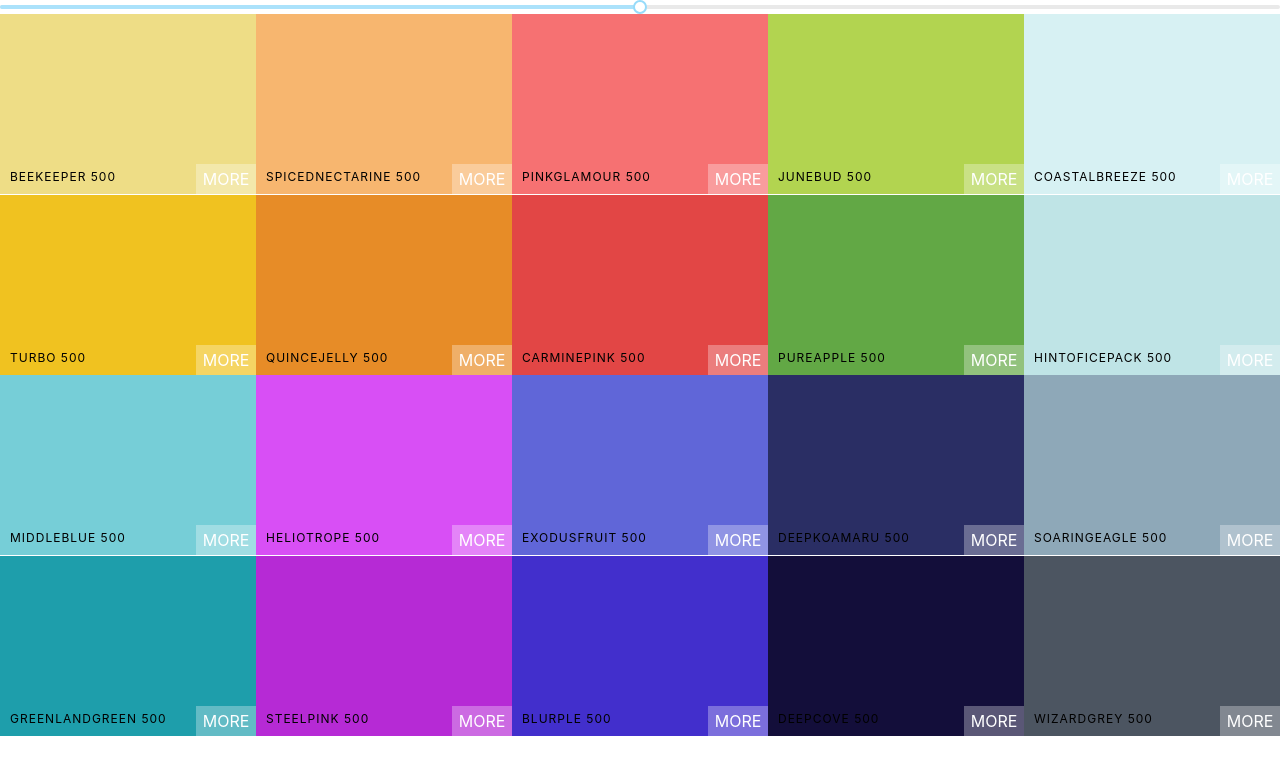
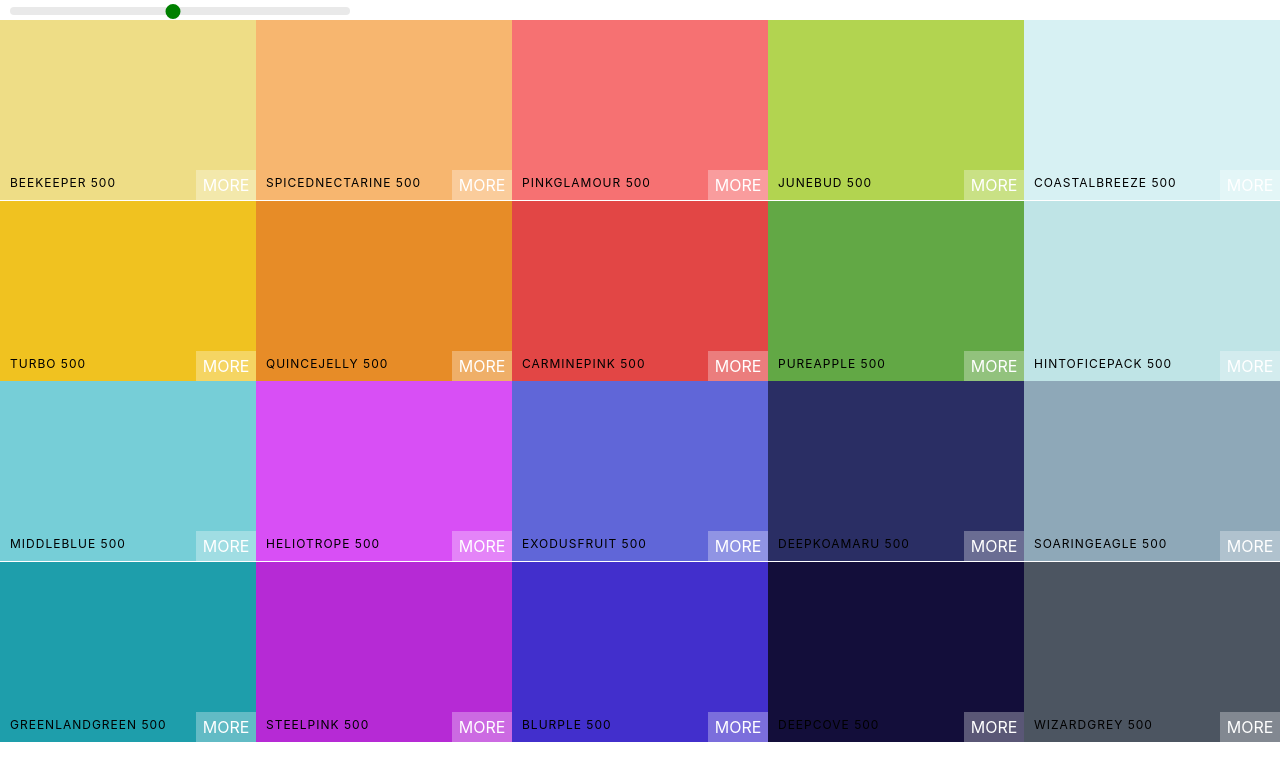
Before and after one commit to Heisey/color-app, a React (Create React App) app: page / in a window 1280 px wide. Shown: the top 780 px of the page. Built offline with nearby package versions, Linux system fonts and the light colour scheme.

Commit message:
style Slider

```diff
--- a/src/components/Palette/Palette.css
+++ b/src/components/Palette/Palette.css
@@ -5,3 +5,31 @@
 .Palette-colors {
   height: 90%;
 }
+
+.slider {
+  width: 340px;
+  margin: 0 10px;
+  display: inline-block;
+}
+
+.rc-slider-track {
+  background-color: transparent;
+}
+
+.rc-slider-rail {
+  height: 8px;
+}
+
+.rc-slider-handle,
+.rc-slider-handle:active,
+.rc-slider-handle:focus,
+.rc-slider-handle:hover {
+  background-color: green;
+  outline: none;
+  border: 2px solid green;
+  box-shadow: none;
+  width: 15px;
+  height: 15px;
+  margin-left: -7px;
+  margin-top: -3px;
+}
--- a/src/components/Palette/Palette.js
+++ b/src/components/Palette/Palette.js
@@ -1,7 +1,7 @@
 import React, { Component } from 'react';
+import 'rc-slider/assets/index.css';
 import './Palette.css';
 import Slider from 'rc-slider';
-import 'rc-slider/assets/index.css';
 
 // Components
 import ColorBox from '../ColorBox/ColorBox';
@@ -30,12 +30,15 @@
     ))
     return (
       <div className="Palette">
+        <div className='slider'>
           <Slider defaultValue={level}
                   min={100}
                   max={900}
                   step={100}
                   onAfterChange={this.changeLevel}
           />
+        </div>
+
         <div className="Palette-colors">
           {colorBoxes}
         </div>
```
Lines whose indentation alone changed are shown as unchanged.
